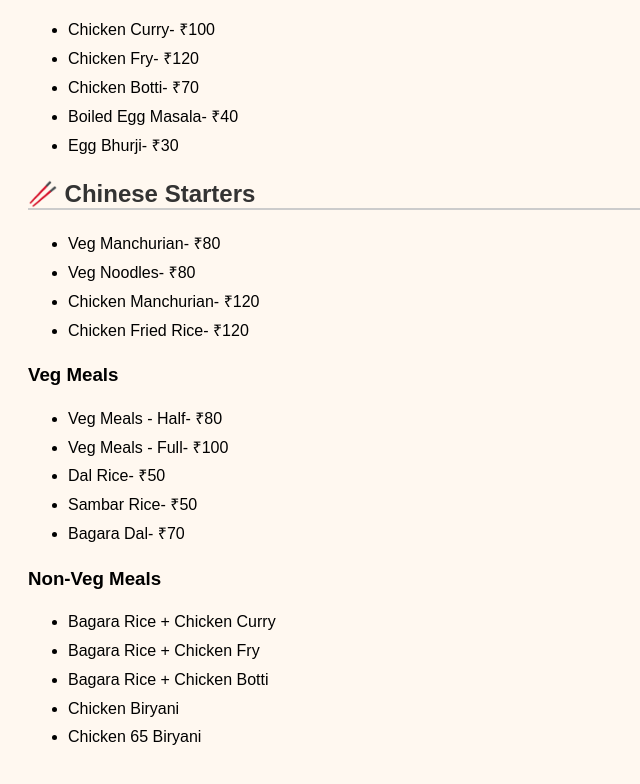
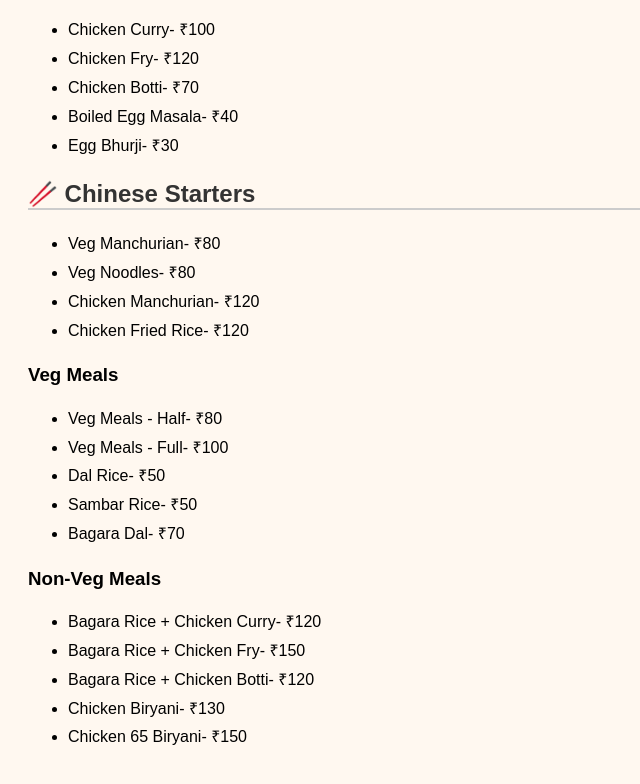
Before and after one commit to Namatharunkumar/Cloud-Kitchen-Menu, a plain HTML site: page index.html in a window 1280 px wide. Shown: the part 838-1622 px from the top of the page, without its empty margins (0-640 px from the left). Drawn offline with Linux system fonts and the light colour scheme.

Commit message:
Update index.html

```diff
--- a/index.html
+++ b/index.html
@@ -78,11 +78,11 @@
 
 <h3>Non-Veg Meals</h3>
 <ul>
-    <li>Bagara Rice + Chicken Curry</li>
-    <li>Bagara Rice + Chicken Fry</li>
-    <li>Bagara Rice + Chicken Botti</li>
-    <li>Chicken Biryani</li>
-    <li>Chicken 65 Biryani</li>
+    <li>Bagara Rice + Chicken Curry- ₹120</li>
+    <li>Bagara Rice + Chicken Fry- ₹150</li>
+    <li>Bagara Rice + Chicken Botti- ₹120</li>
+    <li>Chicken Biryani- ₹130</li>
+    <li>Chicken 65 Biryani- ₹150</li>
 </ul>
 
 </body>
```
